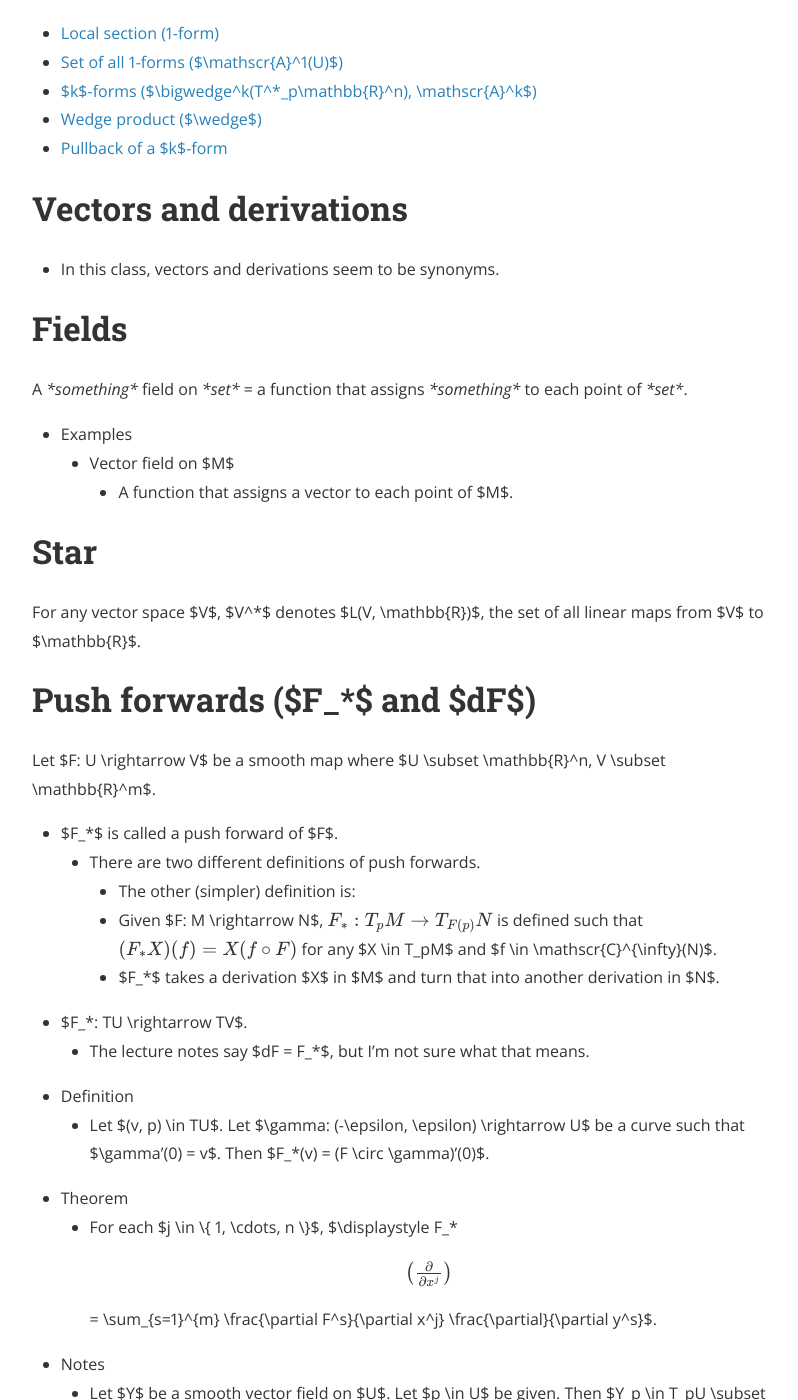
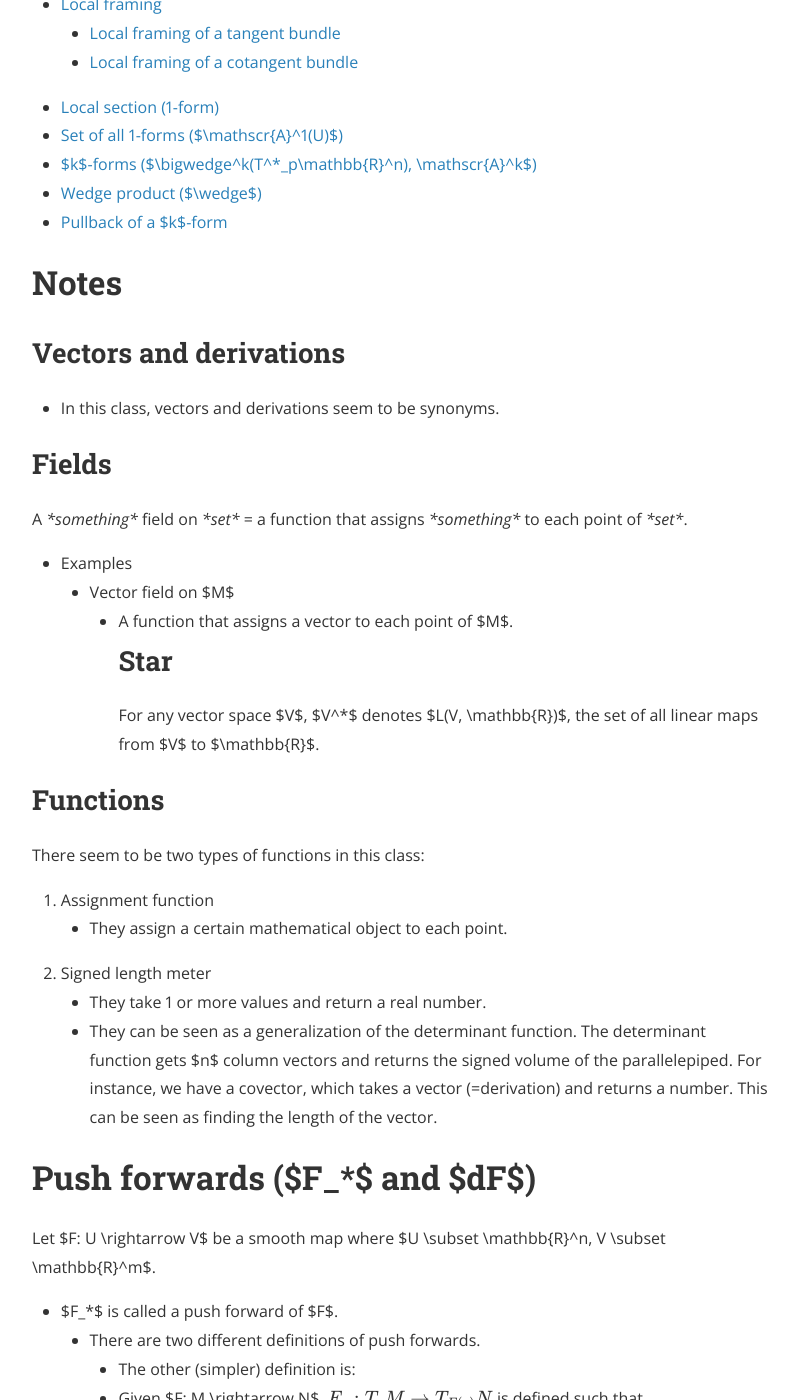
Before and after one commit to hidenori-shinohara/hidenori-shinohara.github.io, a Jekyll site: the page built from _posts/courses/math620/2019-09-09-smooth-manifold-cheat-sheet.md, in a window 1280 px wide and 1400 px high, scrolled down 756 px. Shown: the whole window, without its empty margins (240-1038 px from the left). Built offline with Jekyll 4.4.1, drawn with Linux system fonts in a browser that asks for light colours; nearby versions of some CDN libraries; formulas are drawn with MathJax 3; some of the changed text lies outside the part shown.

Commit message:
Add notes

```diff
--- a/_posts/courses/math620/2019-09-09-smooth-manifold-cheat-sheet.md
+++ b/_posts/courses/math620/2019-09-09-smooth-manifold-cheat-sheet.md
@@ -8,19 +8,31 @@ author: Hidenori
 * TOC
 {:toc}
 
-# Vectors and derivations
+# Notes
+## Vectors and derivations
 
 * In this class, vectors and derivations seem to be synonyms.
 
-# Fields
+## Fields
 A _*something*_ field on _*set*_  = a function that assigns _*something*_ to each point of _*set*_.
 
 * Examples
     * Vector field on $M$
         * A function that assigns a vector to each point of $M$.
+## Star
+For any vector space $V$, $V^*$ denotes $L(V, \mathbb{R})$, the set of all linear maps from $V$ to $\mathbb{R}$.
 
-# Star
-For any vector space $V$, $V^*$ denotes $L(V, \mathbb{R})$, the set of all linear maps from $V$ to $\mathbb{R}$.
+## Functions
+There seem to be two types of functions in this class:
+1. Assignment function
+    * They assign a certain mathematical object to each point.
+1. Signed length meter
+    * They take 1 or more values and return a real number.
+    * They can be seen as a generalization of the determinant function.
+      The determinant function gets $n$ column vectors and returns the signed volume of the parallelepiped.
+      For instance, we have a covector, which takes a vector (=derivation) and returns a number.
+      This can be seen as finding the length of the vector.
+
 
 # Push forwards ($F_*$ and $dF$)
 Let $F: U \rightarrow V$ be a smooth map where $U \subset \mathbb{R}^n, V \subset \mathbb{R}^m$.
```
Also changed, not shown: other parts of _posts/courses/math620/2019-09-09-smooth-manifold-cheat-sheet.md (+1 -0 lines).
